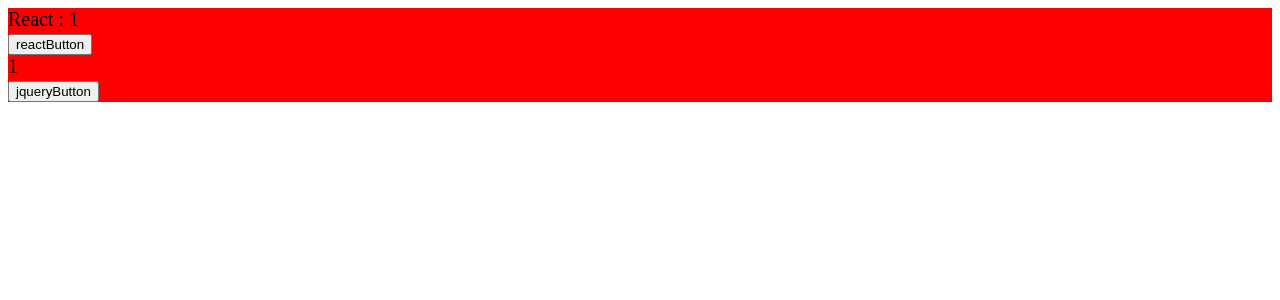
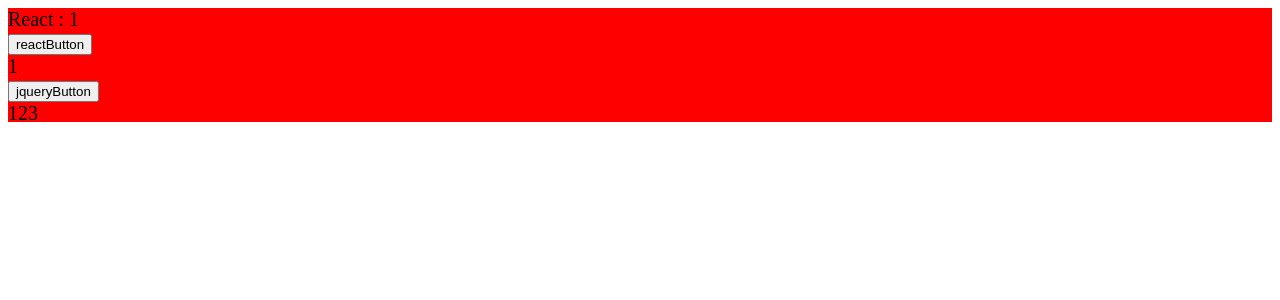
Before and after one commit to KqSMea8/Web_Project_Build, a React app in the folder react-webpack/: page / in a window 1280 px wide. Shown: the top 300 px of the page. Built offline with nearby package versions, Linux system fonts and the light colour scheme.

Commit message:
add style-components

```diff
--- a/react-webpack/src/App.js
+++ b/react-webpack/src/App.js
@@ -7,12 +7,13 @@
 import UseJquery from './components/UseJquery'
 import Button from './components/Button'
 import Input from './components/Input'
+import StyleComponent from './components/StyleComponent'
 
 class App extends Component {
   constructor() {
     super()
     this.state = {
-      number:1,
+      number: 1,
     }
   }
 
@@ -27,18 +28,19 @@
           <div className="react-number">React : {this.state.number}</div>
           <button
             className="react-button"
-            onClick={()=>this.setState({number:this.state.number+1})}
+            onClick={() => this.setState({ number: this.state.number + 1 })}
           >reactButton</button>
+        </div>
         <UseJquery
-            didMount={(el)=>{
-              $('.jquery-button').on('click',()=>{
+          didMount={(el) => {
+            $('.jquery-button').on('click', () => {
               const jqueryNumberNode = el.children('.jquery-number')
               let number = Number(jqueryNumberNode.text()) + 1
               console.log(number)
               jqueryNumberNode.text(number)
             })
           }}
-            willUnmount={()=>{
+          willUnmount={() => {
             console.log('destroy')
           }}
         >
@@ -47,9 +49,8 @@
             <button className="jquery-button">jqueryButton</button>
           </div>
         </UseJquery>
-        </div>
 
-
+        <StyleComponent />
       </div>
     )
   }
--- /dev/null
+++ b/react-webpack/src/components/StyleComponent/index.js
@@ -0,0 +1,26 @@
+import React, { Component } from 'react'
+import { render } from 'react-dom'
+import styled from 'styled-components'
+
+const Container = styled.div`
+  width:100%;
+  height:20px;
+  background:red;
+`
+
+class StyleComponent extends Component {
+  constructor(props){
+    super(props)
+  }
+  render() {
+    return (
+      <Container
+        onClick={()=>alert('click')}
+      >
+        123
+      </Container>
+    )
+  }
+}
+
+export default StyleComponent
```
Also changed, not shown: react-webpack/package.json (+4 -3 lines). Lines whose indentation alone changed are shown as unchanged.
